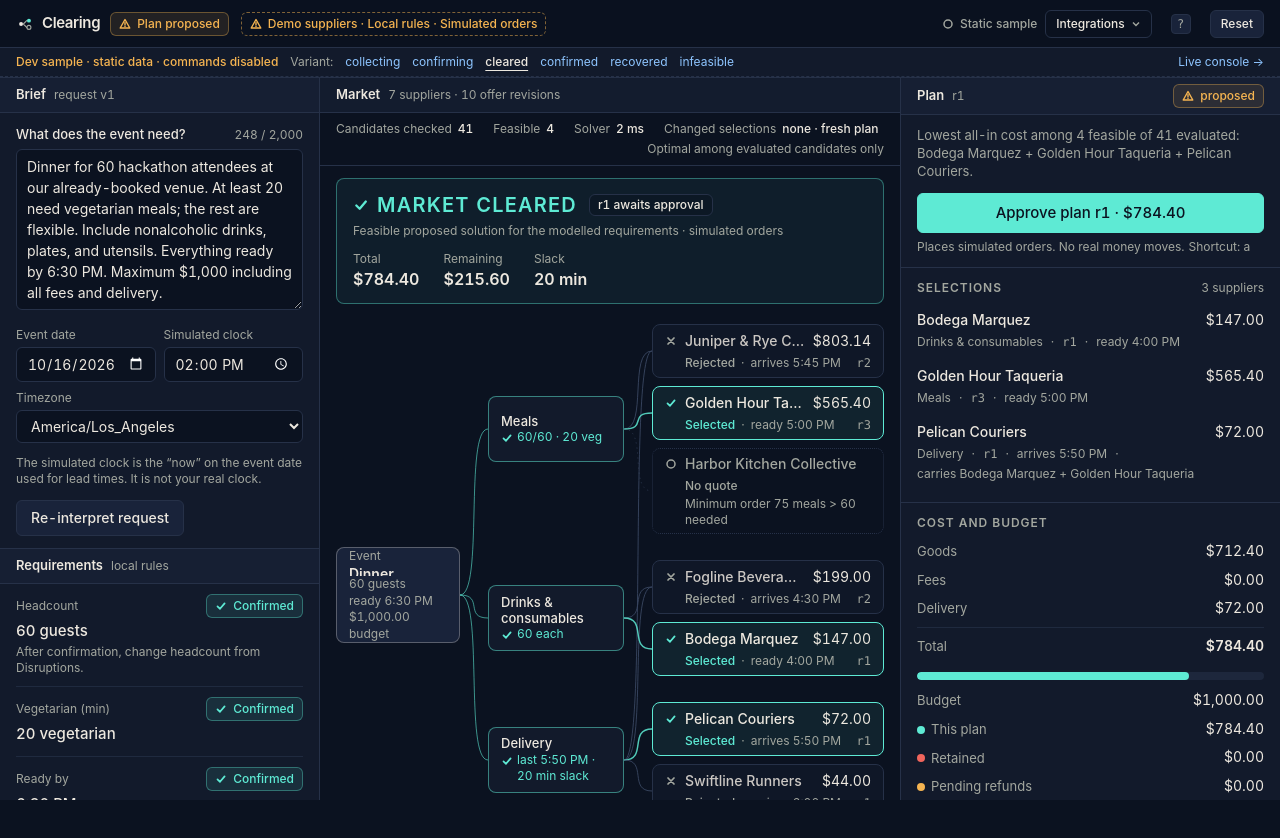
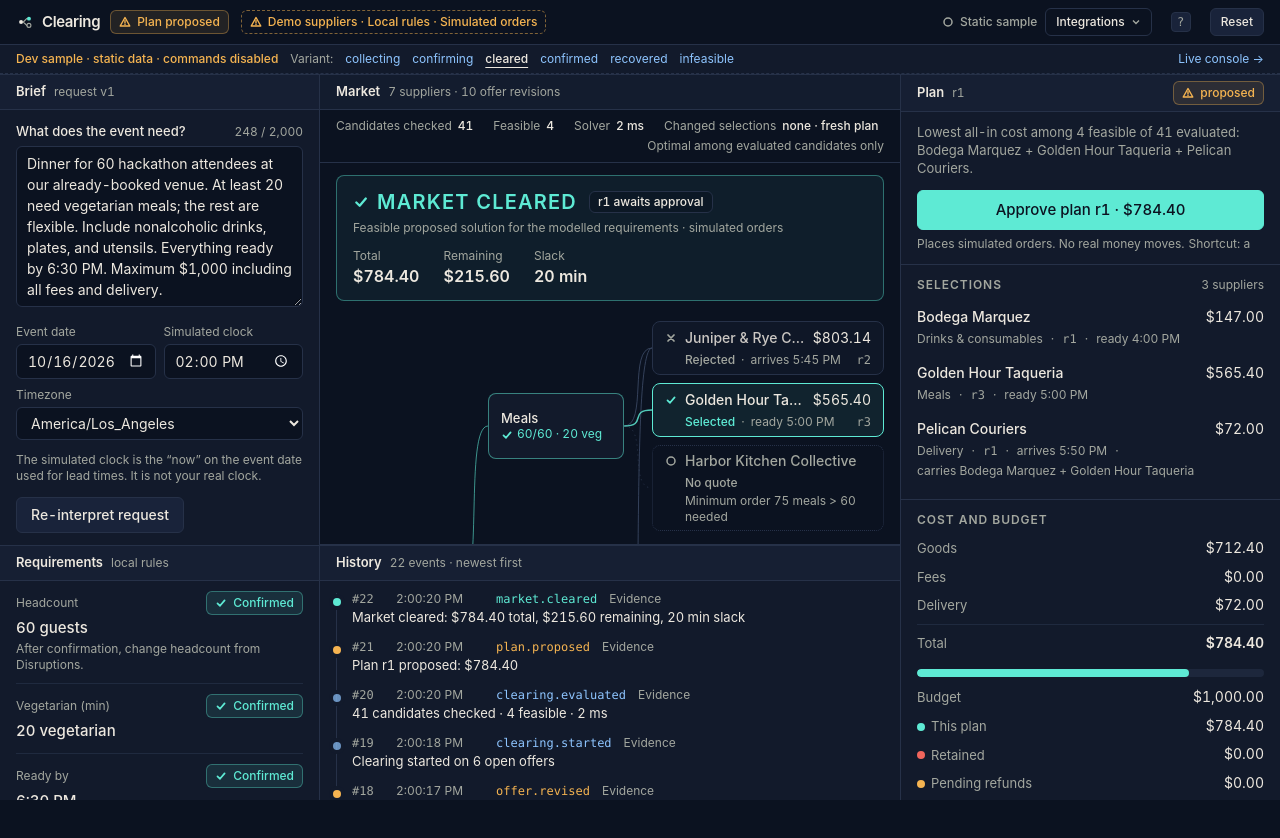
Before and after one commit to Rahul-Innv/Clearing, a Next.js app: page /dev in a window 1280 px wide. Shown: the top 838 px of the page. Built offline with nearby package versions, Linux system fonts and the light colour scheme.

Commit message:
clearing: WIP snapshot (UI fixes in progress)
Co-Authored-By: Claude Fable 5.1 <noreply@anthropic.com>
Claude-Session: https://claude.ai/code/session_01H7UkuZVTvPbddAFU9eeusL

```diff
--- a/src/components/Console.tsx
+++ b/src/components/Console.tsx
@@ -1,5 +1,6 @@
 "use client";
-import { useCallback, useEffect, useMemo, useRef, useState, type ReactNode } from "react";
+import { useCallback, useEffect, useMemo, useRef, useState, type CSSProperties, type ReactNode } from "react";
+import { useElementHeight } from "@/hooks/useElementWidth";
 import { useRunStream, type StaticSource } from "@/hooks/useRunStream";
 import type { RejectCode, Run } from "@/lib/contracts";
 import { BriefPanel } from "./BriefPanel";
@@ -92,6 +93,7 @@ export function Console({ source, banner }: { source?: StaticSource; banner?: Re
   }, [gate.enabled, approve]);
 
   const plan = run ? activePlan(run) : null;
+  const [barRef, barHeight] = useElementHeight<HTMLDivElement>();
 
   return (
     <div className="flex min-h-dvh flex-col lg:h-dvh lg:overflow-hidden">
@@ -112,7 +114,10 @@ export function Console({ source, banner }: { source?: StaticSource; banner?: Re
       {!run ? (
         <LoadingShell message={connection === "reconnecting" ? "Reconnecting to the server…" : "Loading the current run…"} />
       ) : (
-        <main className="grid flex-1 grid-cols-1 pb-32 lg:min-h-0 lg:grid-cols-[288px_minmax(0,1fr)_336px] lg:pb-0 xl:grid-cols-[320px_minmax(0,1fr)_380px]">
+        <main
+          className="grid flex-1 grid-cols-1 pb-[var(--bar-h,9rem)] lg:min-h-0 lg:grid-cols-[272px_minmax(0,1fr)_320px] lg:pb-0 xl:grid-cols-[320px_minmax(0,1fr)_380px]"
+          style={barHeight ? ({ "--bar-h": `${barHeight}px` } as CSSProperties) : undefined}
+        >
           <aside aria-label="Brief and requirements" className="scroll-thin order-1 border-b border-line bg-surface lg:order-none lg:min-h-0 lg:overflow-y-auto lg:border-b-0 lg:border-r">
             <BriefPanel
               run={run}
@@ -122,9 +127,11 @@ export function Console({ source, banner }: { source?: StaticSource; banner?: Re
               onBudget={(c) => void commands.updateBudget(c)}
             />
           </aside>
-          <div className="scroll-thin order-3 flex flex-col lg:order-none lg:min-h-0 lg:overflow-y-auto">
-            <MarketGraph run={run} nodes={nodes} onOpenOffer={setSelected} />
-            <div className="border-t border-line bg-surface lg:flex-1">
+          <div className="order-3 flex min-w-0 flex-col lg:order-none lg:min-h-0">
+            <div className="scroll-thin lg:min-h-0 lg:flex-1 lg:overflow-y-auto">
+              <MarketGraph run={run} nodes={nodes} onOpenOffer={setSelected} />
+            </div>
+            <div className="scroll-thin border-t border-line bg-surface lg:h-[clamp(230px,32vh,340px)] lg:shrink-0 lg:overflow-y-auto">
               <HistoryPanel events={events} timeZone={run.request.timezone} />
             </div>
           </div>
@@ -144,7 +151,7 @@ export function Console({ source, banner }: { source?: StaticSource; banner?: Re
       )}
 
       {run ? (
-        <div className="fixed inset-x-0 bottom-0 z-20 border-t border-line bg-surface/95 px-4 pb-[max(12px,env(safe-area-inset-bottom))] pt-3 backdrop-blur lg:hidden">
+        <div ref={barRef} className="fixed inset-x-0 bottom-0 z-20 border-t border-line bg-surface px-4 pb-[max(12px,env(safe-area-inset-bottom))] pt-3 shadow-[0_-8px_24px_rgba(0,0,0,0.45)] lg:hidden">
           <div className="mb-2 flex items-center gap-2 text-[13px]">
             <span className="text-muted">{plan ? `Plan r${plan.revision}` : PHASE_META[run.phase].label}</span>
             {plan ? <span className="num font-semibold text-text">{formatCents(plan.totals.totalCents)}</span> : null}
--- a/src/components/HistoryPanel.tsx
+++ b/src/components/HistoryPanel.tsx
@@ -83,21 +83,24 @@ function EventRow({ ev, timeZone, open, onToggle }: { ev: RunEvent; timeZone: st
   const panelId = `evt-${ev.seq}`;
   return (
     <li className="relative pl-8">
-      <span className={cx("absolute left-[13px] top-[15px] h-2 w-2 rounded-full ring-4 ring-surface", FAMILY_DOT[family(ev.type)])} aria-hidden />
+      <span className={cx("absolute left-[13px] top-[13px] h-2 w-2 rounded-full ring-4 ring-surface", FAMILY_DOT[family(ev.type)])} aria-hidden />
       <button
         type="button"
         onClick={onToggle}
         aria-expanded={open}
         aria-controls={panelId}
-        className="flex w-full flex-col gap-0.5 rounded-md py-2 pr-3 text-left hover:bg-surface-2/60 sm:flex-row sm:items-baseline sm:gap-3"
+        className="flex w-full flex-col gap-0.5 rounded-md py-1.5 pr-3 text-left hover:bg-surface-2/60 @2xl:flex-row @2xl:items-baseline @2xl:gap-3"
       >
-        <span className="flex shrink-0 items-baseline gap-3">
-          <span className="num w-8 font-mono text-xs text-muted">#{ev.seq}</span>
-          <span className="num w-[5.5rem] text-xs text-muted">{clockTime(ev.at, timeZone)}</span>
-          <span className={cx("w-44 truncate font-mono text-xs", FAMILY_TEXT[family(ev.type)])}>{ev.type}</span>
+        <span className="flex min-w-0 shrink-0 items-baseline gap-3">
+          <span className="num w-8 shrink-0 font-mono text-xs text-muted">#{ev.seq}</span>
+          <span className="num w-[5.5rem] shrink-0 text-xs text-muted">{clockTime(ev.at, timeZone)}</span>
+          <span className={cx("min-w-0 truncate font-mono text-xs @2xl:w-44", FAMILY_TEXT[family(ev.type)])} title={ev.type}>
+            {ev.type}
+          </span>
+          <span className="ml-auto shrink-0 text-xs text-muted @2xl:hidden">{open ? "Hide" : "Evidence"}</span>
         </span>
         <span className="min-w-0 flex-1 text-[13px] leading-snug text-text">{ev.summary}</span>
-        <span className="hidden shrink-0 text-xs text-muted sm:inline">{open ? "Hide evidence" : "Evidence"}</span>
+        <span className="hidden shrink-0 text-xs text-muted @2xl:inline">{open ? "Hide evidence" : "Evidence"}</span>
       </button>
       {open ? (
         <div id={panelId} className="mb-2 mr-3 rounded-md border border-line bg-ink">
@@ -105,7 +108,7 @@ function EventRow({ ev, timeZone, open, onToggle }: { ev: RunEvent; timeZone: st
             <span className="font-mono">{ev.id}</span>
             {ev.causeId ? <span className="font-mono">cause {ev.causeId}</span> : null}
           </div>
-          <pre className="scroll-thin max-h-72 overflow-auto px-3 py-2 font-mono text-xs leading-relaxed">
+          <pre className="scroll-thin max-h-56 overflow-auto overscroll-contain px-3 py-2 font-mono text-xs leading-relaxed">
             <JsonView value={ev.payload} />
           </pre>
         </div>
@@ -121,7 +124,8 @@ export function HistoryPanel({ events, timeZone }: { events: RunEvent[]; timeZon
   const LIMIT = 40;
   const shown = showAll ? newestFirst : newestFirst.slice(0, LIMIT);
   return (
-    <section aria-labelledby="history-title" className="flex flex-col">
+    <section aria-labelledby="history-title" className="@container flex flex-col">
+      <div className="sticky top-0 z-10 bg-surface">
         <SectionHeader id="history-title" title="History" count={`${events.length} events · newest first`}>
           {open.size ? (
             <Button size="sm" variant="ghost" onClick={() => setOpen(new Set())}>
@@ -129,6 +133,7 @@ export function HistoryPanel({ events, timeZone }: { events: RunEvent[]; timeZon
             </Button>
           ) : null}
         </SectionHeader>
+      </div>
       {events.length === 0 ? (
         <EmptyState title="No events yet">Every state change is stored as an event before the UI shows it. Events stream in here as the run progresses.</EmptyState>
       ) : (
--- a/src/components/TopBar.tsx
+++ b/src/components/TopBar.tsx
@@ -9,7 +9,8 @@ export function PhaseChip({ phase }: { phase: Phase }) {
   const m = PHASE_META[phase];
   return (
     <Chip tone={m.tone} glyph={m.glyph} pulse={m.busy} title={`Phase: ${phase}`}>
-      {m.label}
+      <span className="sm:hidden">{m.short}</span>
+      <span className="hidden sm:inline">{m.label}</span>
     </Chip>
   );
 }
@@ -33,9 +34,9 @@ const CONNECTION_META: Record<Connection, { label: string; glyph: "dot" | "half"
 function ConnectionState({ connection }: { connection: Connection }) {
   const m = CONNECTION_META[connection];
   return (
-    <span className={cx("inline-flex items-center gap-1.5 text-xs font-medium", m.className)} title="Event stream connection">
+    <span className={cx("inline-flex items-center gap-1.5 text-xs font-medium", m.className)} title={`Event stream: ${m.label}`}>
       <Glyph name={m.glyph} className={connection === "connecting" || connection === "reconnecting" ? "pulse" : undefined} />
-      {m.label}
+      <span className="sr-only sm:not-sr-only">{m.label}</span>
     </span>
   );
 }
@@ -62,9 +63,11 @@ function IntegrationPopover({ status, onOpen }: { status: IntegrationStatus | nu
         type="button"
         popoverTarget="integration-status"
         onClick={onOpen}
-        className="inline-flex h-7 items-center gap-1.5 rounded-md border border-line px-2.5 text-xs font-medium text-text hover:bg-surface-2"
+        className="inline-flex h-7 items-center gap-1.5 rounded-md border border-line px-2 text-xs font-medium text-text hover:bg-surface-2 sm:px-2.5"
+        aria-label="Integration status"
       >
-        Integrations
+        <span className="hidden sm:inline">Integrations</span>
+        <span className="sm:hidden">Status</span>
         <svg width="10" height="10" viewBox="0 0 10 10" aria-hidden className="text-muted">
           <path d="M2 3.5 L5 6.5 L8 3.5" fill="none" stroke="currentColor" strokeWidth="1.4" />
         </svg>
@@ -129,9 +132,9 @@ export function TopBar({
   resetDisabled?: boolean;
 }) {
   return (
-    <header className="relative z-30 flex min-h-12 flex-wrap items-center gap-x-3 gap-y-1.5 border-b border-line bg-ink/95 px-4 py-2 backdrop-blur supports-[backdrop-filter]:bg-ink/80">
-      <div className="flex items-center gap-2.5">
-        <span className="flex items-center gap-2 text-[15px] font-semibold tracking-tight text-text">
+    <header className="relative z-30 flex flex-wrap items-center gap-x-3 gap-y-1.5 border-b border-line bg-ink px-4 py-2">
+      <div className="flex min-w-0 flex-1 basis-0 items-center gap-2.5 sm:flex-none sm:basis-auto">
+        <span className="flex shrink-0 items-center gap-2 text-[15px] font-semibold tracking-tight text-text">
           <svg width="18" height="18" viewBox="0 0 32 32" aria-hidden>
             <path d="M13 16l6-6m-6 6l6 6" stroke="#a3a79f" strokeWidth="2" strokeLinecap="round" />
             <circle cx="9" cy="16" r="3.5" fill="#ede8df" />
@@ -145,13 +148,10 @@ export function TopBar({
       <div className="order-last w-full sm:order-none sm:w-auto">
         <SimulationBadge />
       </div>
-      <div className="ml-auto flex items-center gap-2">
+      <div className="flex shrink-0 items-center gap-2 sm:ml-auto">
         <ConnectionState connection={connection} />
-        <IntegrationPopover
-          status={status}
-          onOpen={onStatusOpen}
-        />
-        <Button variant="ghost" size="sm" onClick={onHelp} aria-label="Keyboard shortcuts" title="Keyboard shortcuts (?)">
+        <IntegrationPopover status={status} onOpen={onStatusOpen} />
+        <Button variant="ghost" size="sm" onClick={onHelp} aria-label="Keyboard shortcuts" title="Keyboard shortcuts (?)" className="hidden sm:inline-flex">
           <Kbd>?</Kbd>
         </Button>
         <Button variant="secondary" size="sm" onClick={onReset} disabled={resetDisabled} title="Reset the demo (r)">
--- a/src/components/format.ts
+++ b/src/components/format.ts
@@ -86,6 +86,8 @@ export const REJECT_LABEL: Record<RejectCode, string> = {
 
 export interface PhaseMeta {
   label: string;
+  /** Compact label for narrow screens. */
+  short: string;
   tone: Tone;
   glyph: Glyph;
   /** Server is working; commands that need a settled state are unavailable. */
@@ -93,18 +95,18 @@ export interface PhaseMeta {
 }
 
 export const PHASE_META: Record<Phase, PhaseMeta> = {
-  draft: { label: "Draft", tone: "neutral", glyph: "ring", busy: false },
-  confirming: { label: "Confirm requirements", tone: "amber", glyph: "warn", busy: false },
-  collecting: { label: "Collecting offers", tone: "accent", glyph: "half", busy: true },
-  negotiating: { label: "Negotiating", tone: "accent", glyph: "half", busy: true },
-  clearing: { label: "Clearing", tone: "accent", glyph: "half", busy: true },
-  proposed: { label: "Plan proposed", tone: "amber", glyph: "warn", busy: false },
-  approved: { label: "Approved", tone: "mint", glyph: "check", busy: true },
-  simulated_confirmed: { label: "Simulated orders confirmed", tone: "mint", glyph: "check", busy: false },
-  disrupted: { label: "Disrupted", tone: "red", glyph: "cross", busy: true },
-  repairing: { label: "Repairing", tone: "accent", glyph: "half", busy: true },
-  needs_approval: { label: "Repaired · needs approval", tone: "amber", glyph: "warn", busy: false },
-  no_feasible_plan: { label: "No feasible plan", tone: "red", glyph: "cross", busy: false },
+  draft: { label: "Draft", short: "Draft", tone: "neutral", glyph: "ring", busy: false },
+  confirming: { label: "Confirm requirements", short: "Confirm brief", tone: "amber", glyph: "warn", busy: false },
+  collecting: { label: "Collecting offers", short: "Collecting", tone: "accent", glyph: "half", busy: true },
+  negotiating: { label: "Negotiating", short: "Negotiating", tone: "accent", glyph: "half", busy: true },
+  clearing: { label: "Clearing", short: "Clearing", tone: "accent", glyph: "half", busy: true },
+  proposed: { label: "Plan proposed", short: "Plan proposed", tone: "amber", glyph: "warn", busy: false },
+  approved: { label: "Approved", short: "Approved", tone: "mint", glyph: "check", busy: true },
+  simulated_confirmed: { label: "Simulated orders confirmed", short: "Orders confirmed", tone: "mint", glyph: "check", busy: false },
+  disrupted: { label: "Disrupted", short: "Disrupted", tone: "red", glyph: "cross", busy: true },
+  repairing: { label: "Repairing", short: "Repairing", tone: "accent", glyph: "half", busy: true },
+  needs_approval: { label: "Repaired · needs approval", short: "Needs approval", tone: "amber", glyph: "warn", busy: false },
+  no_feasible_plan: { label: "No feasible plan", short: "No feasible plan", tone: "red", glyph: "cross", busy: false },
 };
 
 export const ORDER_STATUS_META: Record<string, { label: string; tone: Tone; glyph: Glyph }> = {
```
Lines whose indentation alone changed are shown as unchanged.
